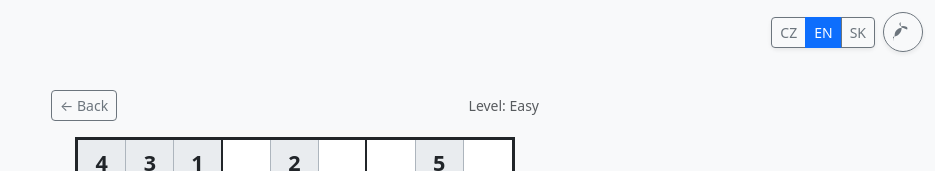
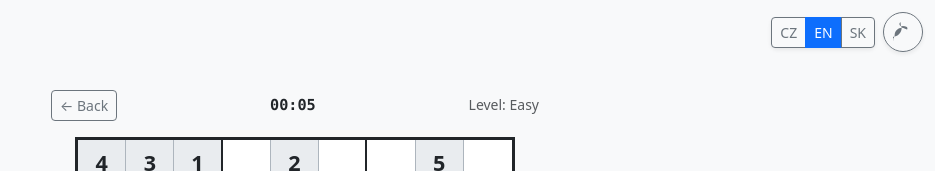
Before and after one commit to mhrubes/Sudoku, a React (Vite) app: page /hra/easy in a window 1280 px wide. Shown: the top 171 px of the page, without its empty margins (345-1280 px from the left). Built offline with nearby package versions, Linux system fonts and the light colour scheme.

Commit message:
pridani timeru

```diff
--- a/src/i18n/messages.ts
+++ b/src/i18n/messages.ts
@@ -11,6 +11,7 @@ export type MessageTree = {
     finish: string
     checking: string
     help: string
+    timerAria: string
   }
   theme: {
     lightTitle: string
@@ -52,6 +53,7 @@ export const messages: Record<Locale, MessageTree> = {
       checking: 'Kontroluji…',
       help:
         'Klikněte na prázdné políčko a zadejte číslici 1–9 (Backspace smaže). Postupná kontrola projde vaše vyplněná pole a zvýrazní správná zeleně a chybná červeně.',
+      timerAria: 'Uplynulý čas hry',
     },
     theme: {
       lightTitle: 'Světlý režim',
@@ -93,6 +95,7 @@ export const messages: Record<Locale, MessageTree> = {
       checking: 'Checking…',
       help:
         'Click an empty cell and enter a digit 1–9 (Backspace clears). Step-by-step check goes through your filled cells and highlights correct answers in green and wrong ones in red.',
+      timerAria: 'Elapsed play time',
     },
     theme: {
       lightTitle: 'Light mode',
@@ -134,6 +137,7 @@ export const messages: Record<Locale, MessageTree> = {
       checking: 'Kontrolujem…',
       help:
         'Kliknite na prázdne políčko a zadajte číslicu 1–9 (Backspace vymaže). Postupná kontrola prejde vaše vyplnené polia a zvýrazní správne zelenou a nesprávne červenou.',
+      timerAria: 'Čas hrania',
     },
     theme: {
       lightTitle: 'Svetlý režim',
--- a/src/index.css
+++ b/src/index.css
@@ -64,6 +64,42 @@ html[data-bs-theme='dark'] body {
   max-width: 44rem;
   margin-left: auto;
   margin-right: auto;
+}
+
+.game-toolbar {
+  display: grid;
+  grid-template-columns: auto minmax(0, 1fr) auto;
+  align-items: center;
+  gap: 0.35rem 0.5rem;
+  width: 100%;
+}
+
+.game-toolbar__timer {
+  text-align: center;
+  font-size: 0.95rem;
+  font-weight: 600;
+  font-variant-numeric: tabular-nums;
+  color: var(--bs-body-color, inherit);
+  min-width: 0;
+}
+
+.game-toolbar__level {
+  text-align: end;
+  line-height: 1.2;
+}
+
+@media (max-width: 399.98px) {
+  .game-toolbar {
+    gap: 0.2rem 0.35rem;
+  }
+
+  .game-toolbar__timer {
+    font-size: 0.85rem;
+  }
+
+  .game-toolbar__level {
+    font-size: 0.75rem;
+  }
 }
 
 .app-top-controls {
--- a/src/pages/Game.tsx
+++ b/src/pages/Game.tsx
@@ -13,6 +13,16 @@ import {
 
 function copyGrid(g: number[][]): number[][] {
   return g.map((row) => [...row])
+}
+
+function formatElapsed(totalSec: number): string {
+  const h = Math.floor(totalSec / 3600)
+  const m = Math.floor((totalSec % 3600) / 60)
+  const s = totalSec % 60
+  if (h > 0) {
+    return `${h}:${String(m).padStart(2, '0')}:${String(s).padStart(2, '0')}`
+  }
+  return `${String(m).padStart(2, '0')}:${String(s).padStart(2, '0')}`
 }
 
 type SeqHint = 'ok' | 'bad'
@@ -36,7 +46,16 @@ function GameSessionView({ difficulty }: { difficulty: Difficulty }) {
   const [sequentialUsesLeft, setSequentialUsesLeft] = useState(() =>
     getSequentialCheckLimit(difficulty),
   )
+  const [elapsedSec, setElapsedSec] = useState(0)
   const seqTimersRef = useRef<number[]>([])
+
+  useEffect(() => {
+    if (isSolved) return
+    const id = window.setInterval(() => {
+      setElapsedSec((sec) => sec + 1)
+    }, 1000)
+    return () => clearInterval(id)
+  }, [isSolved])
 
   const clearSeqTimers = useCallback(() => {
     seqTimersRef.current.forEach((id) => clearTimeout(id))
@@ -219,17 +238,24 @@ function GameSessionView({ difficulty }: { difficulty: Difficulty }) {
   return (
     <div className="py-2 py-md-4">
       <div className="container-fluid px-2 px-sm-3 mx-auto" style={{ maxWidth: 520 }}>
-        <div className="row g-2 g-md-3 align-items-center mb-3">
-          <div className="col-12 col-md-auto">
-            <Link to="/" className="btn btn-outline-secondary btn-sm">
-              {t('game.back')}
-            </Link>
+        <div className="game-toolbar mb-3">
+          <Link
+            to="/"
+            className="btn btn-outline-secondary btn-sm game-toolbar__back"
+          >
+            {t('game.back')}
+          </Link>
+          <div
+            className="game-toolbar__timer font-monospace tabular-nums"
+            role="timer"
+            aria-live="polite"
+            aria-label={t('game.timerAria')}
+          >
+            {formatElapsed(elapsedSec)}
           </div>
-          <div className="col-12 col-md text-md-end">
-            <span className="text-muted small d-block">
-              {t('game.level')} {diffLabel}
-            </span>
-          </div>
+          <span className="text-muted small game-toolbar__level">
+            {t('game.level')} {diffLabel}
+          </span>
         </div>
 
         <div className="sudoku-board mx-auto mb-3 mb-md-4" role="grid" aria-label={t('game.grid')}>
```
